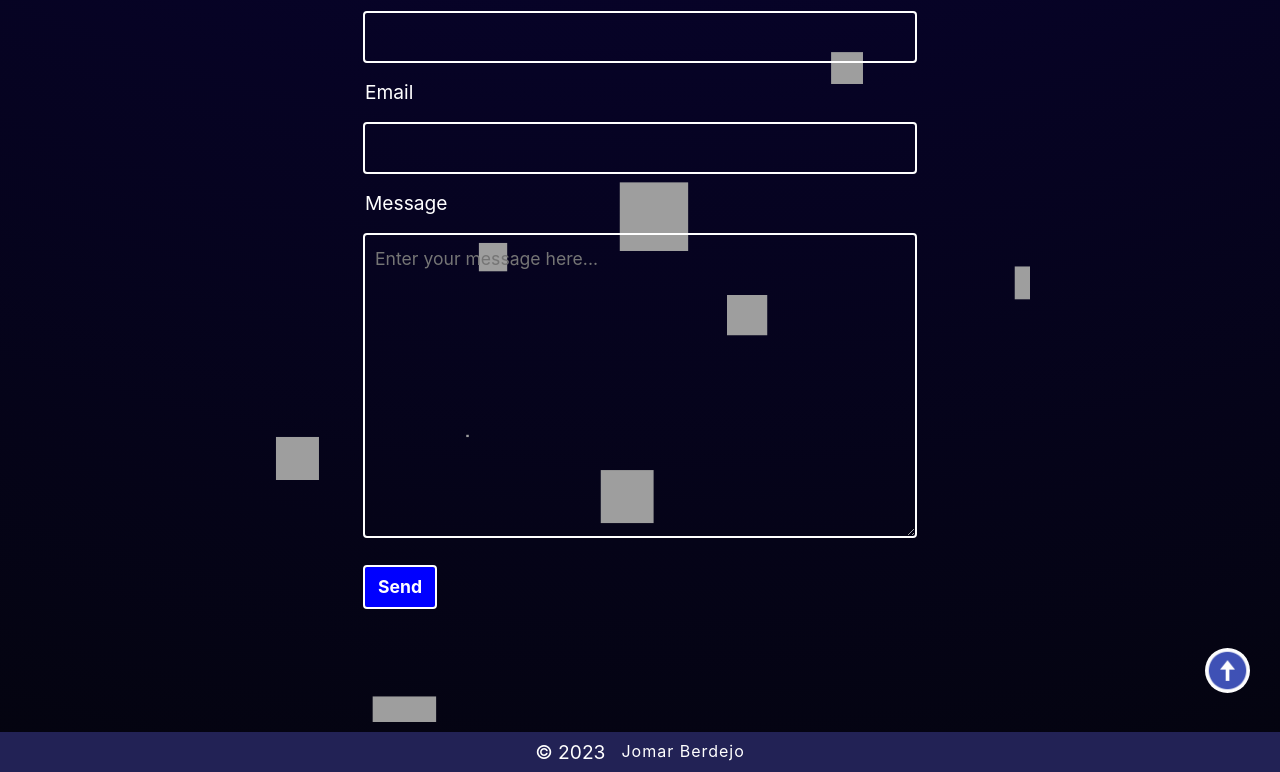
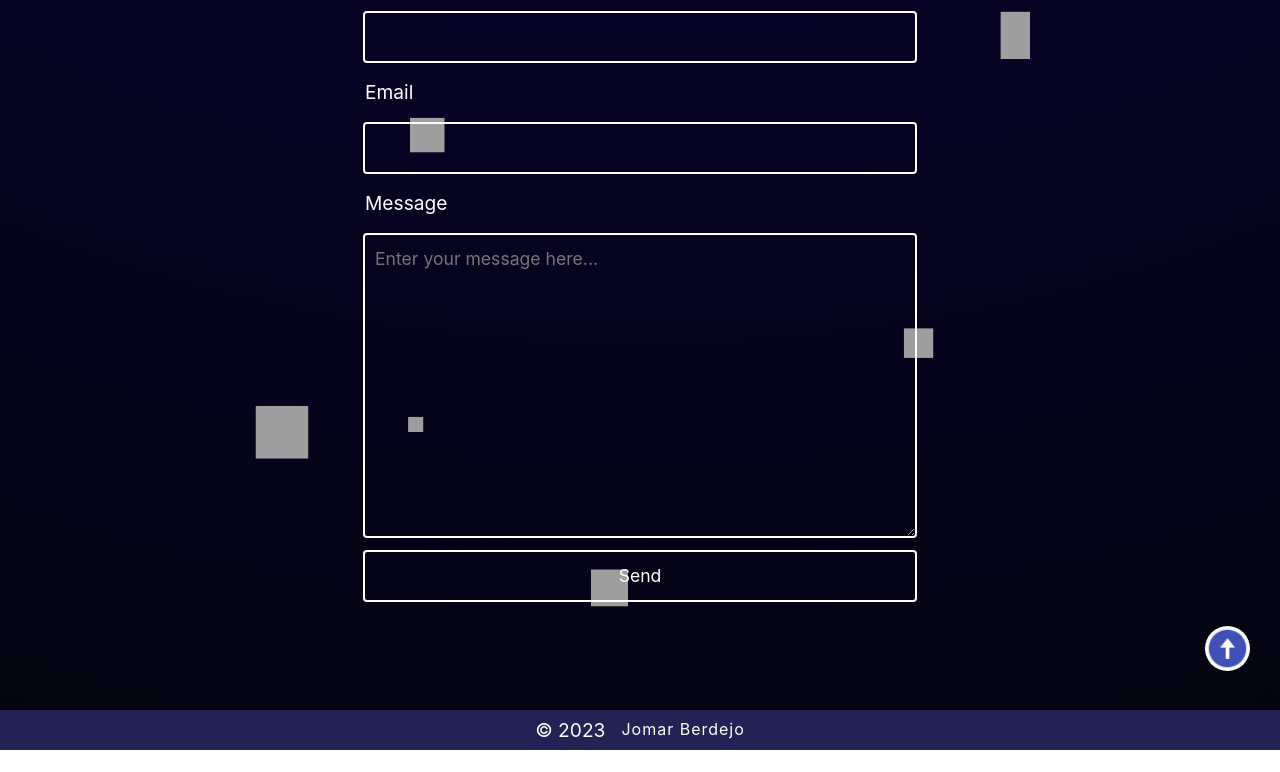
Before and after one commit to jomarberdejo/jomar-berdejo, a website built with webpack: page public/index.html in a window 1280 px wide. Shown: the part 3481-4253 px from the top of the page. After the commit the page ends 4231 px from the top, so only its background shows below. Built offline with nearby package versions, Linux system fonts and the light colour scheme; files whose address does not match are found by name.

Commit message:
Update index.html

```diff
--- a/public/index.html
+++ b/public/index.html
@@ -317,7 +317,7 @@ Please send your message here or email me <strong><a href="mailto:jomarberdejo1@
 
 <label for="message">Message</label>
 <textarea id="message" required name="message" cols="30" rows="10" placeholder="Enter your message here..."></textarea>
-<input type="submit" value="Send">
+<input type="button" value="Send">
 </form>
 </div>
 
```
